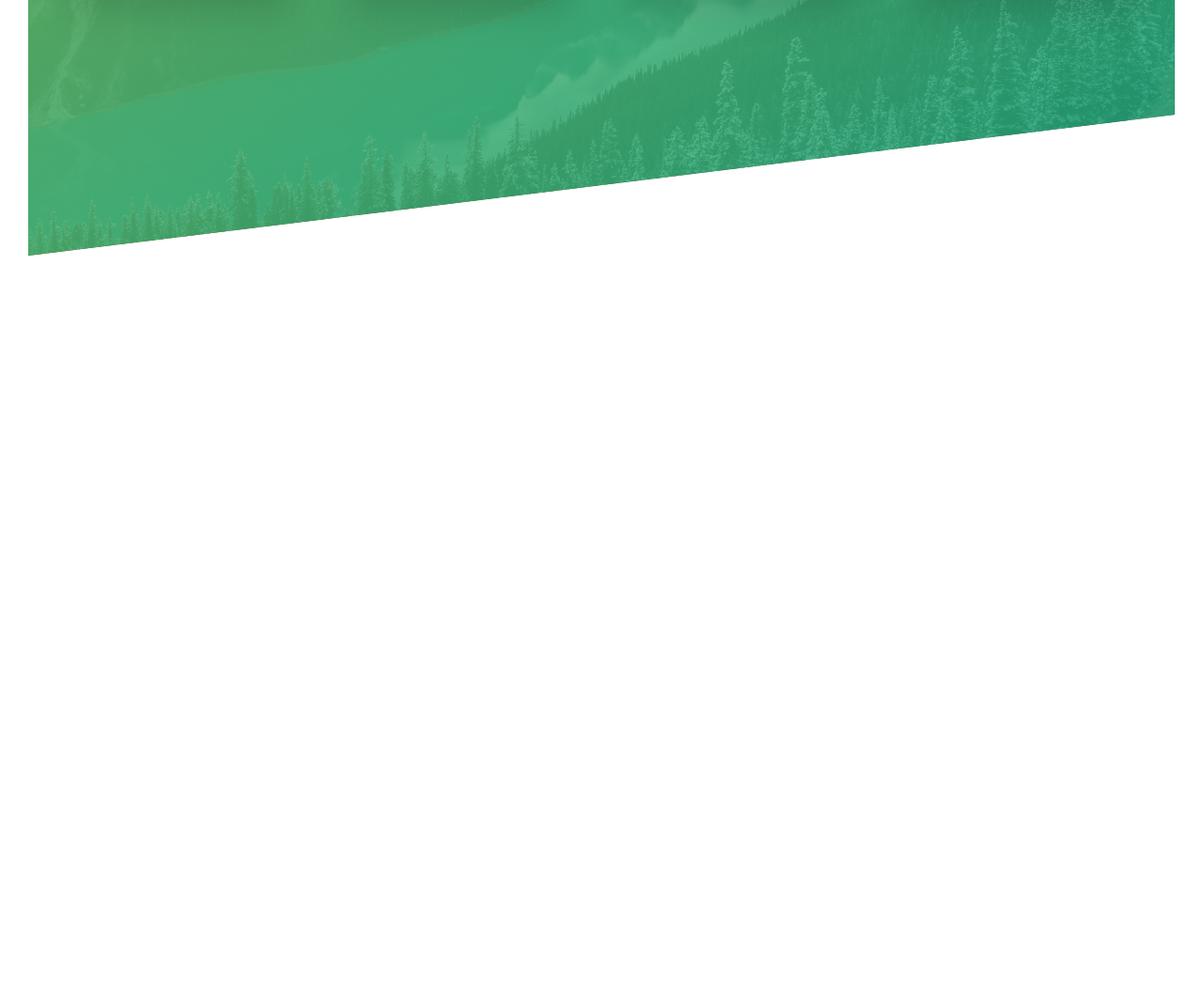
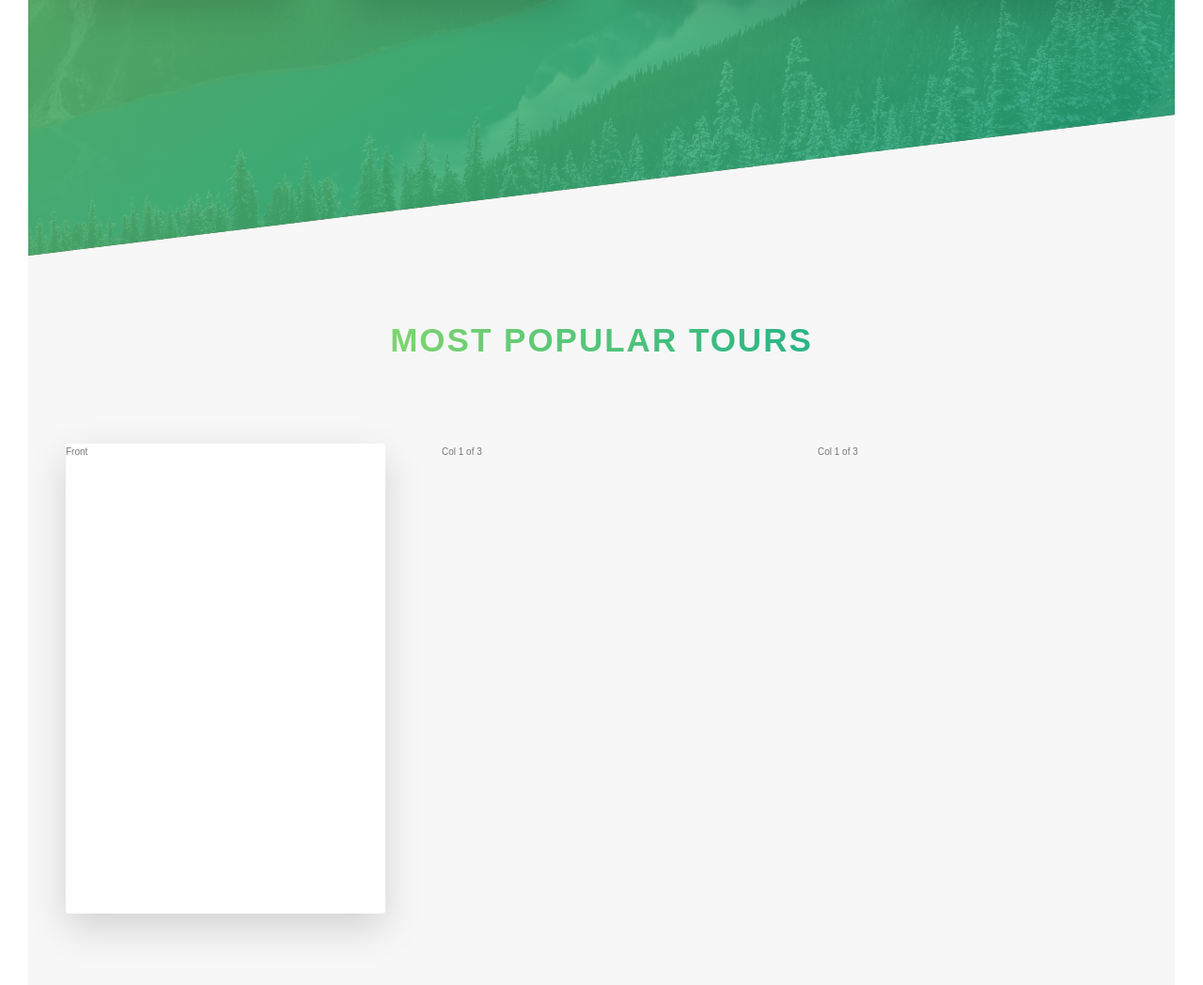
Before and after one commit to J-Ulian/landing-scss, a website: page index.html in a window 1280 px wide. Shown: the part 2087-3135 px from the top of the page at 94% size. Before the commit the page ends 2359 px from the top, so only its background shows below. Drawn offline with Linux system fonts and the light colour scheme.

Commit message:
tours section 1

```diff
--- a/index.html
+++ b/index.html
@@ -2,18 +2,17 @@
 <html lang="en">
 
 <head>
-    <meta charset="UTF-8">
-    <meta name="viewport" content="width=device-width, initial-scale=1.0">
+  <meta charset="UTF-8" />
+  <meta name="viewport" content="width=device-width, initial-scale=1.0" />
 
-    <link href="https://fonts.googleapis.com/css?family=Lato:100,300,400,700,900" rel="stylesheet">
+  <link href="https://fonts.googleapis.com/css?family=Lato:100,300,400,700,900" rel="stylesheet" />
 
   <link href="https://fonts.googleapis.com/css2?family=Montserrat:wght@100;300;400;500;700;900&display=swap"
-        rel="stylesheet">
+    rel="stylesheet" />
 
-
-    <link rel="stylesheet" href="css/icon-font.css">
-    <link rel="stylesheet" href="css/style.css">
-    <link rel="shortcut icon" type="image/png" href="img/favicon.png">
+  <link rel="stylesheet" href="css/icon-font.css" />
+  <link rel="stylesheet" href="css/style.css" />
+  <link rel="shortcut icon" type="image/png" href="img/favicon.png" />
 
   <title>Natours | Exciting tours for adventurous people</title>
 </head>
@@ -21,7 +20,7 @@
 <body>
   <header class="header">
     <div class="header__logo-box">
-            <img src="./img/logo-j.png" alt="Logo" class="header__logo">
+      <img src="./img/logo-j.png" alt="Logo" class="header__logo" />
     </div>
     <div class="header__text-box">
       <h1 class="heading-primary">
@@ -38,7 +37,7 @@
       <div class="u-center-text u-margin-bottom-big">
         <h2 class="heading-secondary">
           front end focused
-                    <br>
+          <br />
           with full stack experience
         </h2>
       </div>
@@ -49,35 +48,34 @@
             You're going to fall in love with nature
           </h3>
           <p class="paragraph">
-                        Lorem ipsum dolor sit amet consectetur adipisicing elit. Corporis, adipisci numquam at eius,
-                        provident doloremque, architecto nulla voluptate animi tempora vel nihil veritatis quasi.
-                        Quaerat aliquam ipsam optio autem reprehenderit.
+            Lorem ipsum dolor sit amet consectetur adipisicing elit. Corporis,
+            adipisci numquam at eius, provident doloremque, architecto nulla
+            voluptate animi tempora vel nihil veritatis quasi. Quaerat aliquam
+            ipsam optio autem reprehenderit.
           </p>
 
           <h3 class="heading-tertiary u-margin-bottom-small">
             Live adventures like you never have before
           </h3>
           <p class="paragraph">
-                        Lorem ipsum dolor sit amet consectetur adipisicing elit. Sunt a, officiis doloremque quo sint
-                        recusandae dicta? Vel, modi inventore eius sequi, velit quibusdam culpa blanditiis esse dolorum
-                        maxime, maiores nostrum!
+            Lorem ipsum dolor sit amet consectetur adipisicing elit. Sunt a,
+            officiis doloremque quo sint recusandae dicta? Vel, modi inventore
+            eius sequi, velit quibusdam culpa blanditiis esse dolorum maxime,
+            maiores nostrum!
           </p>
 
           <a href="#" class="btn-text">Learn more &rarr;</a>
-
-
         </div>
         <div class="col-1-of-2">
           <div class="composition">
-                        <img src="img/nat-1-large.jpg" alt="Photo 1" class="composition__photo composition__photo--p1">
-                        <img src="img/nat-2-large.jpg" alt="Photo 2" class="composition__photo composition__photo--p2">
-                        <img src="img/nat-3-large.jpg" alt="Photo 3" class="composition__photo composition__photo--p3">
+            <img src="img/nat-1-large.jpg" alt="Photo 1" class="composition__photo composition__photo--p1" />
+            <img src="img/nat-2-large.jpg" alt="Photo 2" class="composition__photo composition__photo--p2" />
+            <img src="img/nat-3-large.jpg" alt="Photo 3" class="composition__photo composition__photo--p3" />
           </div>
         </div>
       </div>
     </section>
     <section class="section-features">
-
       <div class="row">
         <div class="col-1-of-4">
           <div class="feature-box">
@@ -86,8 +84,8 @@
               Explore the World
             </h3>
             <p class="feature-box__text">
-                            Lorem ipsum dolor sit amet consectetur adipisicing elit. Veritatis dolore eos quidem illo,
-                            magnam iste.
+              Lorem ipsum dolor sit amet consectetur adipisicing elit.
+              Veritatis dolore eos quidem illo, magnam iste.
             </p>
           </div>
         </div>
@@ -98,11 +96,8 @@
               Meet wild nature
             </h3>
             <p class="feature-box__text">
-                            Quisque ipsum nisi, porta ac accumsan vitae, bibendum non massa. Mauris rutrum ligula sit
-                            amet.
-
-
-
+              Quisque ipsum nisi, porta ac accumsan vitae, bibendum non massa.
+              Mauris rutrum ligula sit amet.
             </p>
           </div>
         </div>
@@ -113,8 +108,8 @@
               Find your way
             </h3>
             <p class="feature-box__text">
-                            Fusce molestie vulputate ante nec tempor. Vestibulum ante ipsum primis in faucibus orci
-                            luctus et.
+              Fusce molestie vulputate ante nec tempor. Vestibulum ante ipsum
+              primis in faucibus orci luctus et.
             </p>
           </div>
         </div>
@@ -125,14 +120,41 @@
               live a healthier life
             </h3>
             <p class="feature-box__text">
-                            Sed massa risus, congue vel risus ac, sodales varius lectus. Cras ac erat posuere, suscipit.
+              Sed massa risus, congue vel risus ac, sodales varius lectus.
+              Cras ac erat posuere, suscipit.
             </p>
           </div>
         </div>
       </div>
     </section>
+
+    <section class="section-tours">
+      <div class="u-center-text u-margin-bottom-big">
+        <h2 class="heading-secondary">
+          Most popular tours
+        </h2>
+      </div>
+
+      <div class="row">
+        <div class="col-1-of-3">
+          <div class="card">
+            <div class="card__side card__side--front">
+              Front
+            </div>
+            <div class="card__side card__side--back card__side--back-1">
+              Back
+            </div>
+          </div>
+        </div>
+        <div class="col-1-of-3">
+          Col 1 of 3
+        </div>
+        <div class="col-1-of-3">
+          Col 1 of 3
+        </div>
+      </div>
+    </section>
   </main>
-
 
   <!-- <section class="grid-test">
         <div class="row">
@@ -196,7 +218,6 @@
             </div>
         </div>
     </section> -->
-
 </body>
 
 </html>
--- a/sass/abstracts/_variables.scss
+++ b/sass/abstracts/_variables.scss
@@ -6,6 +6,11 @@ $color-grey-dark: #777;
 $color-white: #fff;
 $color-black: #000;
 $color-grey-light-1: #f7f7f7;
+$color-secondary-light: #ffb900;
+$color-secondary-dark: #ff7730;
+$color-tertiary-light: #2998ff;
+$color-tertiary-dark: #5643fa;
+
 
 //FONT
 $default-font-size: 1.6rem;
--- /dev/null
+++ b/sass/components/_card.scss
@@ -0,0 +1,41 @@
+.card {
+    perspective: 150rem;
+    -moz-perspective: 150rem;
+    position: relative;
+    height: 50rem;
+
+    &__side {
+        height: 50rem;
+        transition: all .8s ease;
+        position: absolute;
+        top: 0;
+        left: 0;
+        width: 100%;
+        backface-visibility: hidden;
+        border-radius: 3px;
+        box-shadow: 0 1.5rem 4rem rgba($color-black, .15);
+
+        &--front {
+            background-color: $color-white;
+        }
+
+        &--back {
+
+            transform: rotateY(180deg);
+
+            &-1 {
+                background-image: linear-gradient(to right bottom, $color-secondary-light, $color-secondary-dark)
+            }
+        }
+
+    }
+
+    &:hover &__side--front {
+
+        transform: rotateY(180deg);
+    }
+
+    &:hover &__side--back {
+        transform: rotateY(0);
+    }
+}
--- a/sass/main.scss
+++ b/sass/main.scss
@@ -8,6 +8,7 @@
 @import "base/utilities";
 
 @import "components/button";
+@import "components/card";
 @import "components/composition";
 @import "components/feature-box";
 
--- a/sass/pages/_home.scss
+++ b/sass/pages/_home.scss
@@ -6,16 +6,20 @@
 
 .section-features {
   padding: 20rem 0;
-  background-image: linear-gradient(to right bottom,
-      rgba($color-primary-light, 0.8),
-      rgba($color-primary-dark, 0.8)),
+  background-image: linear-gradient(to right bottom, rgba($color-primary-light, 0.8), rgba($color-primary-dark, 0.8)),
     url(../img/nat-4.jpg);
   background-size: cover;
 
   transform: skewY(-7deg);
   margin-top: -11.5rem;
 
-  &>* {
+  & > * {
     transform: skewY(7deg);
   }
 }
+
+.section-tours {
+  background-color: $color-grey-light-1;
+  padding: 25rem 0 50rem 0;
+  margin-top: -11.5rem;
+}
```
Also changed, not shown: css/style.css, 1 other file. Lines whose indentation alone changed are shown as unchanged.
